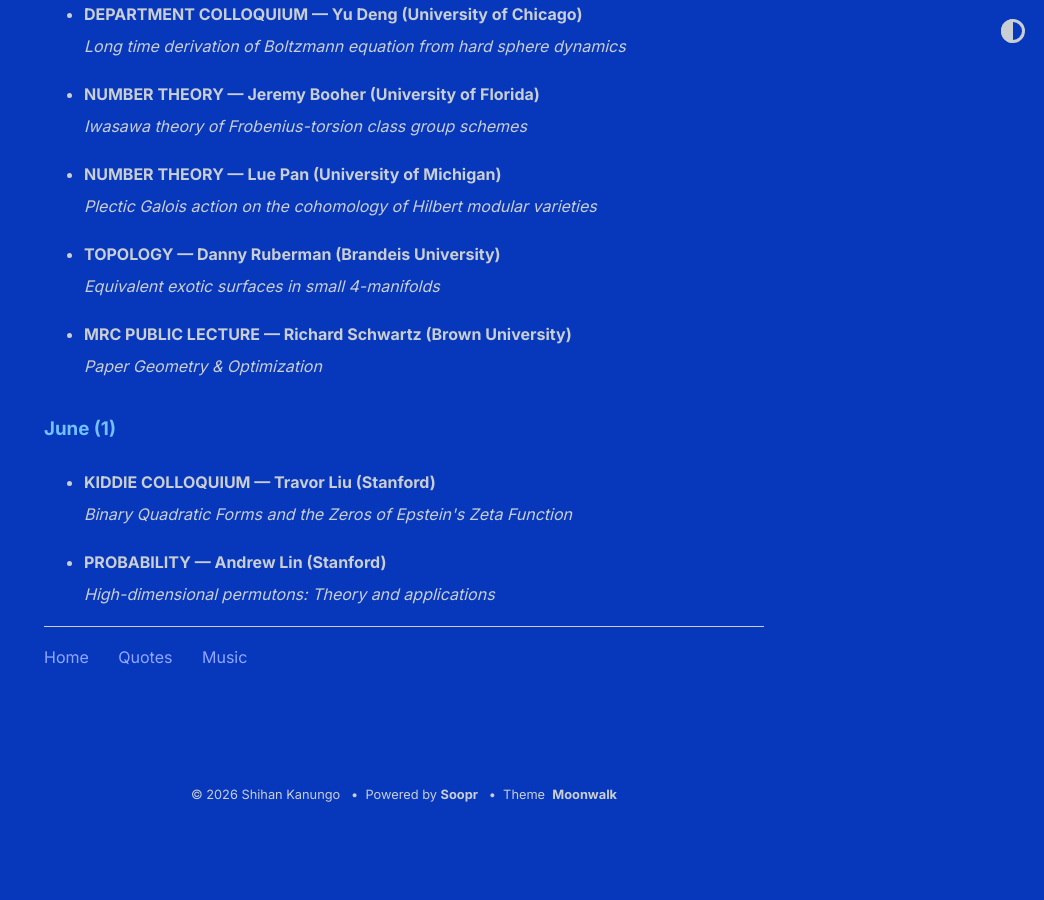
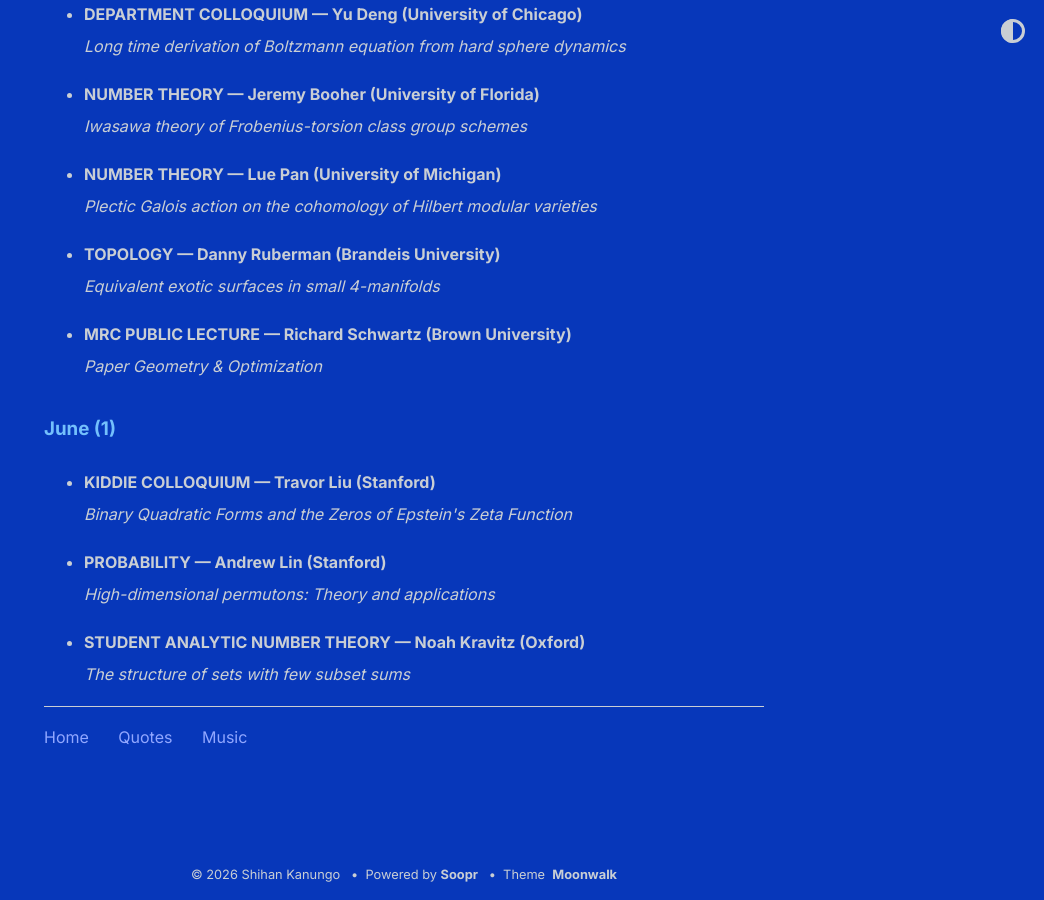
Before and after one commit to shihankanungo/shihankanungo.github.io, a Jekyll site: the page built from math-talks.md, in a window 1280 px wide and 900 px high, scrolled down 2643 px. Shown: the whole window, without its empty margins (236-1280 px from the left). Built offline with Jekyll 4.4.1, drawn with Linux system fonts in a browser that asks for light colours; before the commit the page ends 3463 px from its top, so only the background shows below that.

Commit message:
Update math-talks.md

```diff
--- a/math-talks.md
+++ b/math-talks.md
@@ -250,3 +250,11 @@ See [here](https://mathematics.stanford.edu/events/upcoming-events) for upcoming
   <small><img src="images/2026-06-08.png" alt="Jun 8"></small>
 </details></li>
 </ul>
+
+<ul>
+<li><details>
+  <summary style="list-style: none;"><b>STUDENT ANALYTIC NUMBER THEORY &mdash; Noah Kravitz (Oxford)</b><br>
+    <i>The structure of sets with few subset sums</i></summary>
+  <small><img src="images/2026-06-10.png" alt="Jun 10"></small>
+</details></li>
+</ul>
```
